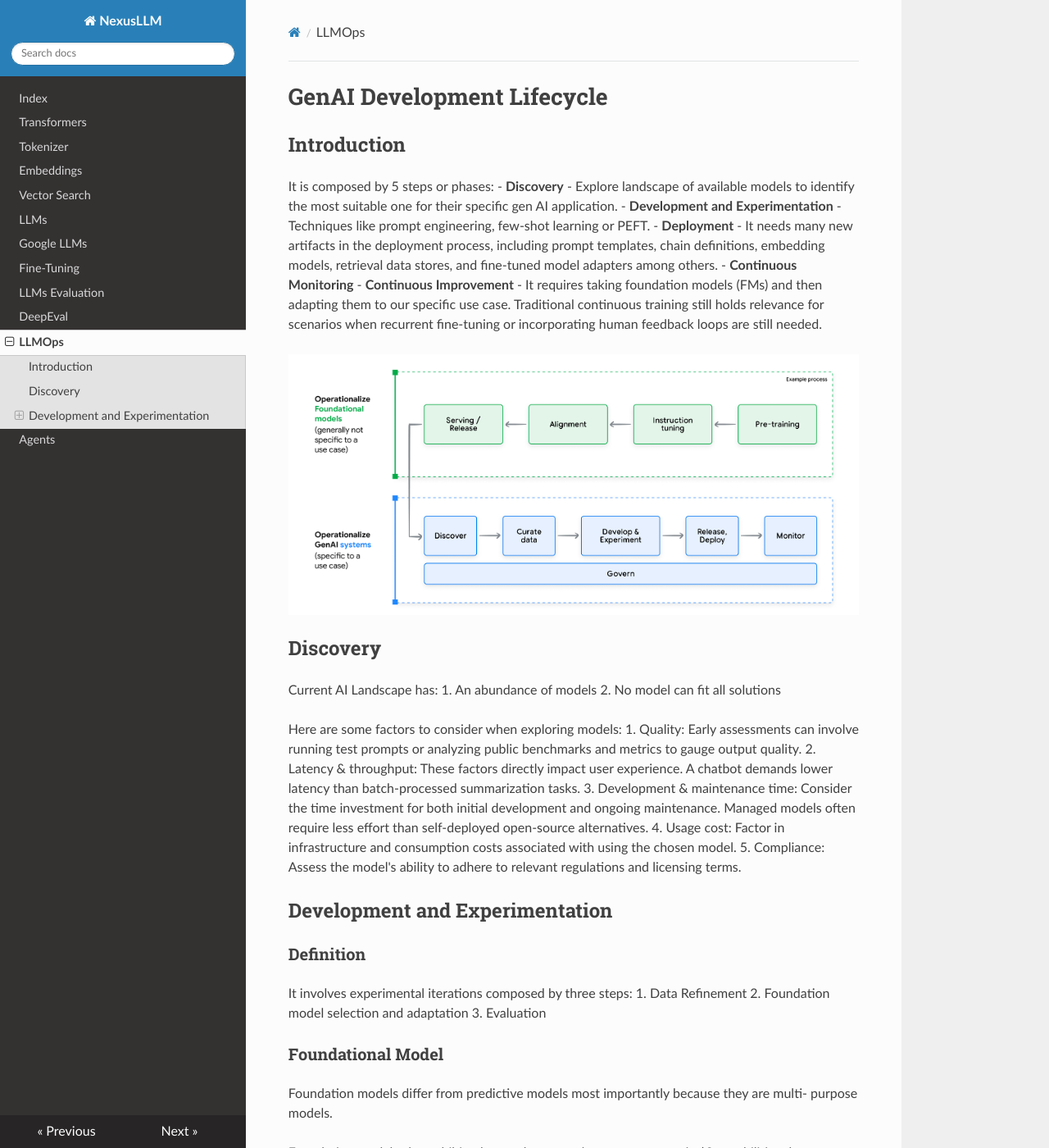
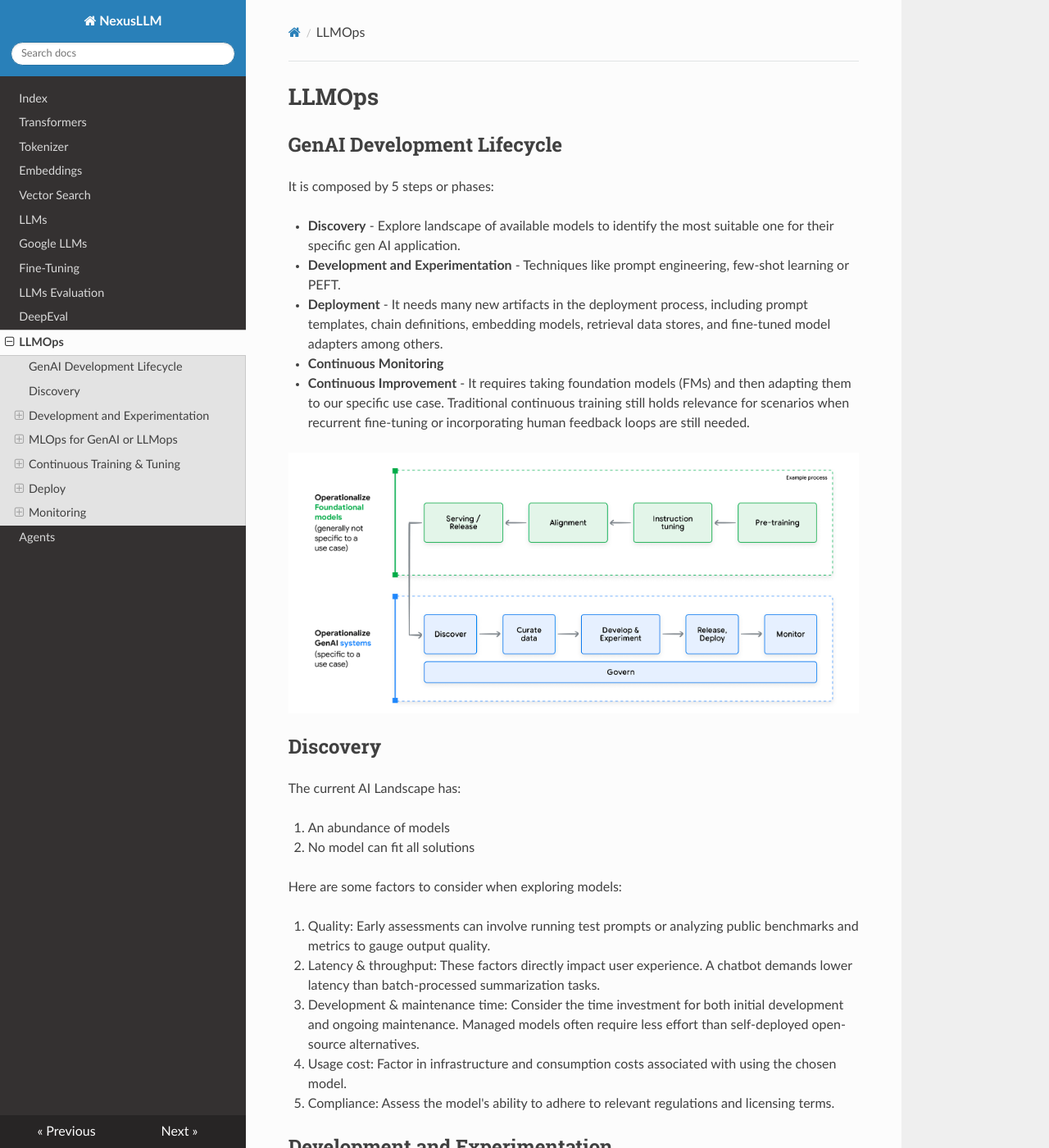
Before and after one commit to Volscente/NexusLLM, an MkDocs documentation site: the page built from documentation/docs/LLMOps.md, in a window 1280 px wide and 1400 px high. Shown: the whole window at 82% size. Built offline with MkDocs 1.6.1, drawn with Linux system fonts in a browser that asks for light colours; nearby versions of some CDN libraries; some of the changed text lies outside the part shown.

Commit message:
Update LLMOps.md

```diff
--- a/documentation/docs/LLMOps.md
+++ b/documentation/docs/LLMOps.md
@@ -1,6 +1,7 @@
-# GenAI Development Lifecycle
-## Introduction
+# LLMOps
+## GenAI Development Lifecycle
 It is composed by 5 steps or phases:
+
 - **Discovery** - Explore landscape of available models to identify the most suitable one for their specific gen AI
 application.
 - **Development and Experimentation** - Techniques like prompt engineering, few-shot learning or PEFT.
@@ -15,11 +16,13 @@
 ![GenAI Lifecycle](./images/genai_lifecycle.png)
 
 ## Discovery
-Current AI Landscape has:
+The current AI Landscape has:
+
 1. An abundance of models
 2. No model can fit all solutions
 
 Here are some factors to consider when exploring models:
+
 1. Quality: Early assessments can involve running test prompts or analyzing public
 benchmarks and metrics to gauge output quality.
 2. Latency & throughput: These factors directly impact user experience. A chatbot
@@ -35,6 +38,7 @@
 ## Development and Experimentation
 ### Definition
 It involves experimental iterations composed by three steps:
+
 1. Data Refinement
 2. Foundation model selection and adaptation
 3. Evaluation
@@ -58,11 +62,11 @@
 gen AI Application: a prompt, and more specifically, a prompt template, defined as a set of
 instructions and examples along with placeholders to accommodate user input.
 
-# MLOps for GenAI or LLMops
-## Definition
+## MLOps for GenAI or LLMops
+### Definition
 GenAI models are usually a chain of agents, which characteristic presents few more challenges with respect to traditional MLOps.
 
-## Aspects
+### Aspects
 1. Evaluation - Because of their tight coupling, chains need end-to-end evaluation, not just
 on a per-component basis, to gauge their overall performance and the quality of their
 output.
@@ -74,19 +78,20 @@
 4. Introspection - The ability to inspect the internal data flows of a chain (inputs and outputs
 from each component) as well as the inputs and outputs of the entire chain is paramount.
 
-# Continuous Training & Tuning
-## Definition
+## Continuous Training & Tuning
+### Definition
 In machine learning operations (MLOps), continuous training is the practice of repeatedly
 retraining machine learning models in a production environment.
 
 For gen AI models, continuous tuning of the models is often more practical than
 retraining from scratch due to the high data and computational costs involved.
 
-## Data Requirements
+### Data Requirements
 This ease of prototyping, however, comes with a challenge. Traditional predictive AI relies on
 apriori well-defined dataset(s). In gen AI, a single application can leverage various data types,
 from completely different data sources, all working together (Figure 10). Let’s explore some
 of these data types:
+
 1. Conditioning Prompts - System prompts or Contextual prompts
 2. Few-shot Examples - Input-output pairs
 3. Grounding/Augmentation Data - Data coming from external sources to help the model crafting the output
@@ -94,40 +99,27 @@
 5. Human Preference Datasets - Used for RLHF
 6. Full Pre Training Corpora - Dataset for pre-training
 
-# Evaluation
-## Approaches
-There are some established metrics, like BLEU for translations and ROUGE for summaries,
-but they don't always tell the full story. That's where custom evaluation methods come in.
-One approach is to use another foundational model as a judge. For example, you could
-prompt a large language model to score the quality of generated texts across various
-dimensions. This is the idea behind techniques like AutoSxS.
-
-The key here is to make sure your automated evaluation aligns with human judgment.
-
-Lack of ground truth data is another common hurdle, especially in the early stages of a
-project. One workaround is to generate synthetic data to serve as a temporary ground truth,
-which can be refined over time with human feedback.
-
-# Deploy
-## Introduction
+## Deploy
+### Introduction
 We need to distinguish between deployment of:
 - Foundation Models
 - Generative AI Systems
 
-## Generative AI Systems
-### Versioning
+### Generative AI Systems
+Versioning:
+
 - Prompt template
 - Chain definition
 - External datasets
 - Adapter models
 
-## Foundation Models
-### Infrastructure Validation
+### Foundation Models
+**Infrastructure Validation**
 This refers to the introduction of an additional verification step, prior
 to deploying the training and serving systems, to check both the compatibility of the model
 with the defined serving configuration and the availability of the required hardware.
 
-### Compression
+**Compression**
 Another way of addressing infrastructure challenges is to optimize the model itself.
 Compressing and/or optimizing the model can often significantly reduce the storage and
 compute resources needed for training and serving, and in many cases can also decrease
@@ -144,15 +136,15 @@
 This can significantly reduce the amount of training data, compute, and storage resources
 needed for the application.
 
-# Monitoring
-## Introduction
+## Monitoring
+### Introduction
 Monitoring can be applied to the overall gen AI application and to individual components. We
 prioritize monitoring at the application level. This is because if the application is performan
 and monitoring proves that, it implies that all components are also performant. You can also
 apply the same practices to each of the prompted model components to get more granular
 results and understanding of your application.
 
-## Skew Detection
+### Skew Detection
 Skew detection in traditional ML systems refers to training-serving skew that occurs when
 the feature data distribution in production deviates from the feature data distribution
 observed during model training. In the case of Gen AI systems using pretrained models in
@@ -161,7 +153,7 @@
 application (the test set as described under the Data Curation and Principles section above)
 and the distribution of the inputs to our application in production.
 
-## Drift Detection
+### Drift Detection
 Like skew detection, the drift detection process checks for statistical differences between
 two datasets. However, instead of comparing evaluations and serving inputs, drift looks for
 changes in input data. This allows you to check how the inputs and therefore the behavior of
```
